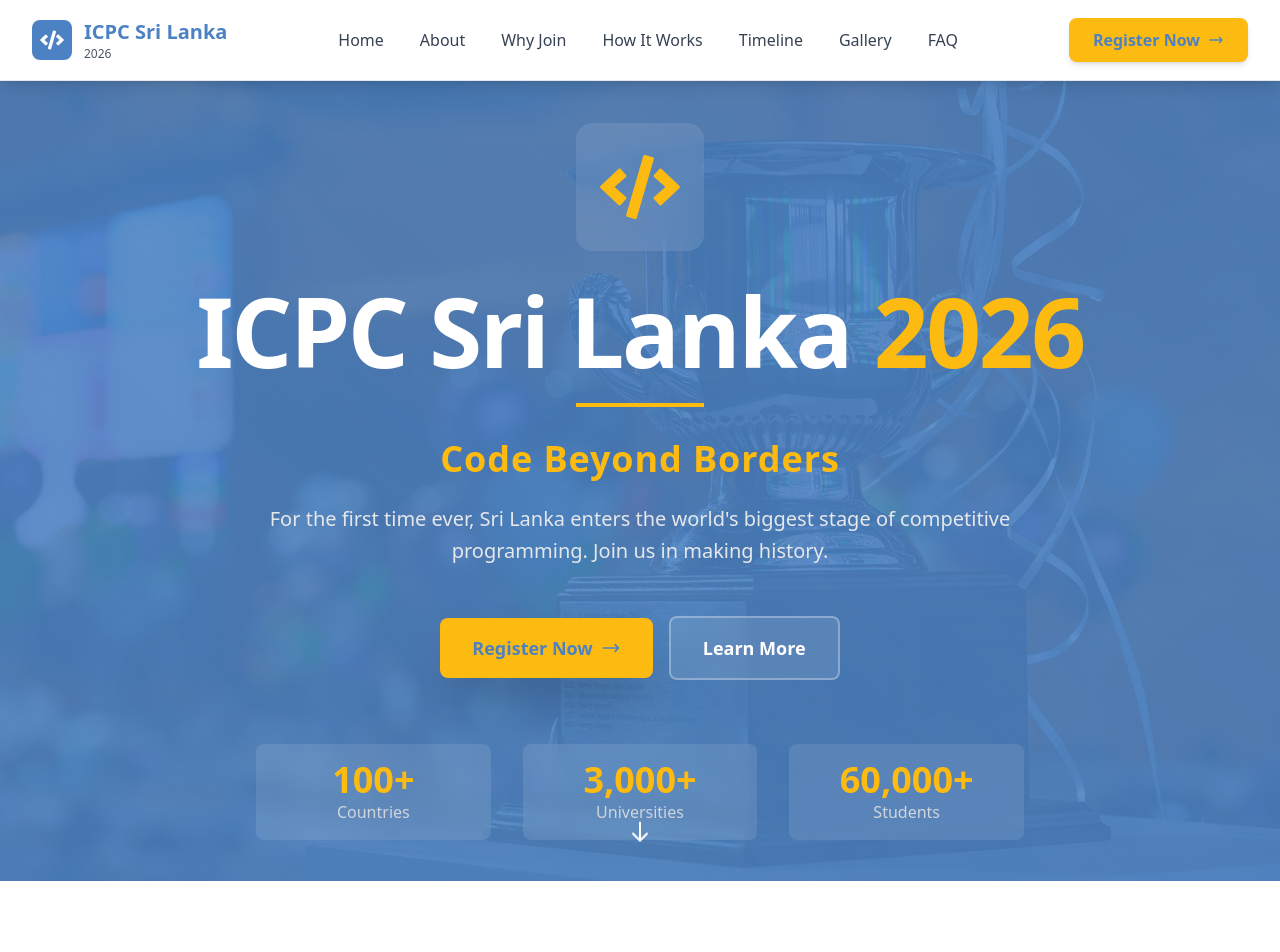
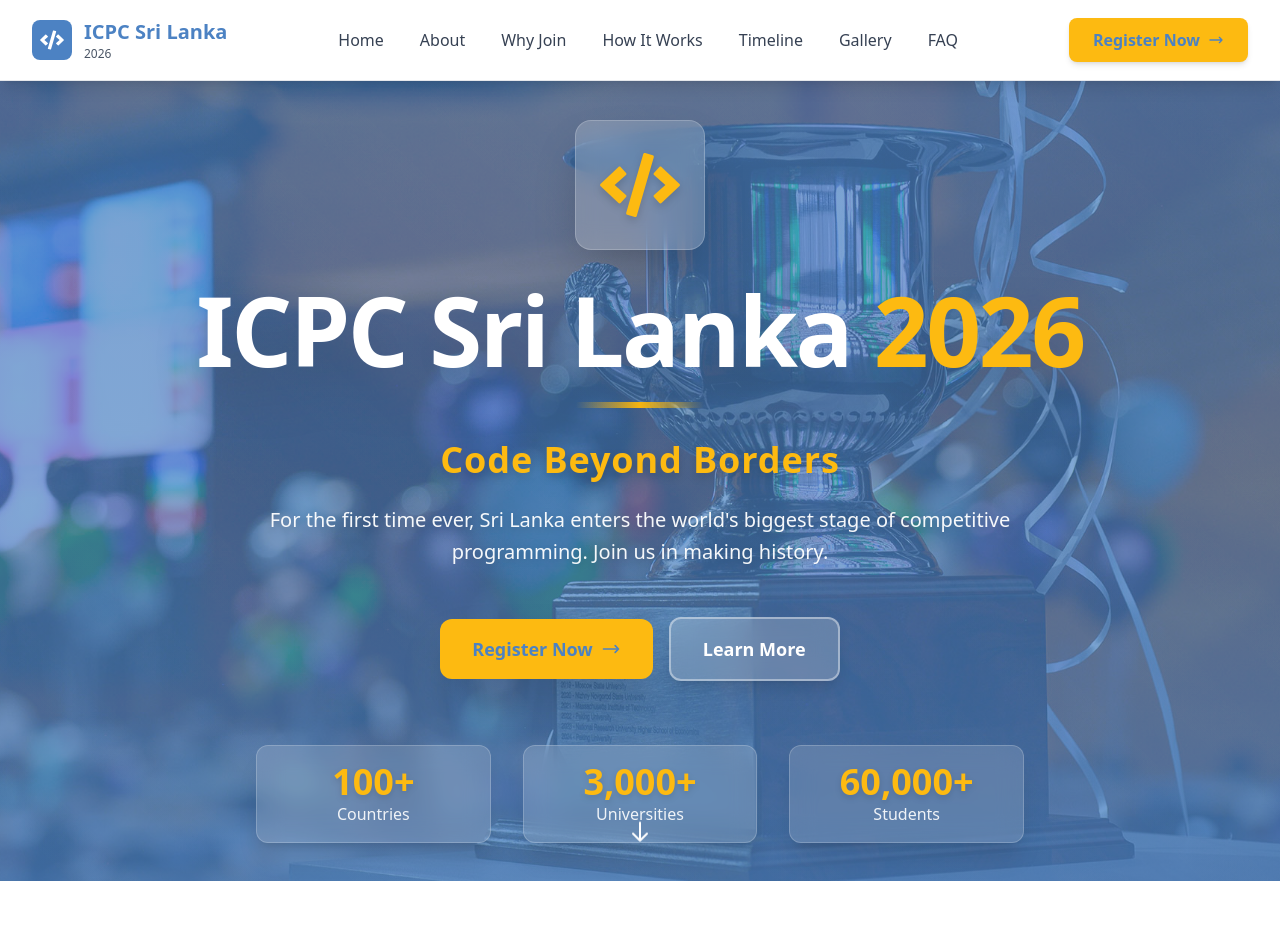
Before and after one commit to hirunaofficial/icpc.ieee.lk, a Next.js app: page / in a window 1280 px wide. Shown: the top 952 px of the page. Built offline with nearby package versions, Linux system fonts and the light colour scheme.

Commit message:
feat: enhance homepage styling with gradient overlays and improved animations

```diff
--- a/src/app/page.js
+++ b/src/app/page.js
@@ -41,16 +41,17 @@ export default function Home() {
                 src={`/gallery/${image}`}
                 alt="ICPC Event"
                 fill
-                className="object-cover"
+                className="object-cover scale-105"
                 priority={index === 0}
+                quality={95}
               />
             </div>
           ))}
-          {/* Solid Color Overlay */}
-          <div className="absolute inset-0 bg-[#4C82C3]/90"></div>
-          {/* Pattern Overlay */}
-          <div className="absolute inset-0 opacity-10" style={{
-            backgroundImage: 'repeating-linear-gradient(45deg, transparent, transparent 50px, rgba(255,255,255,.05) 50px, rgba(255,255,255,.05) 100px)',
+          {/* Gradient Overlay - Lighter for clearer images */}
+          <div className="absolute inset-0 bg-gradient-to-b from-[#4C82C3]/75 via-[#4C82C3]/70 to-[#4C82C3]/80"></div>
+          {/* Subtle Pattern Overlay */}
+          <div className="absolute inset-0 opacity-5" style={{
+            backgroundImage: 'repeating-linear-gradient(45deg, transparent, transparent 50px, rgba(255,255,255,.08) 50px, rgba(255,255,255,.08) 100px)',
           }}></div>
         </div>
 
@@ -59,28 +60,28 @@ export default function Home() {
           <div className="max-w-7xl mx-auto px-4 sm:px-6 lg:px-8 w-full">
             <div className="text-center">
               {/* ICPC Logo Placeholder */}
-              <div className="mb-8 flex justify-center">
-                <div className="bg-white/10 backdrop-blur-sm rounded-2xl p-6 inline-block">
-                  <FaCode className="w-20 h-20 text-[#FDBA11]" />
+              <div className="mb-8 flex justify-center animate-fade-in-down">
+                <div className="bg-white/20 backdrop-blur-md rounded-2xl p-6 inline-block shadow-2xl border border-white/20">
+                  <FaCode className="w-20 h-20 text-[#FDBA11] drop-shadow-lg" />
                 </div>
               </div>
 
-              <h1 className="text-5xl md:text-7xl lg:text-8xl font-bold mb-6 text-white tracking-tight">
+              <h1 className="text-5xl md:text-7xl lg:text-8xl font-bold mb-6 text-white tracking-tight animate-fade-in drop-shadow-2xl">
                 ICPC Sri Lanka <span className="text-[#FDBA11]">2026</span>
               </h1>
-              <div className="h-1 w-32 bg-[#FDBA11] mx-auto mb-8"></div>
-              <p className="text-2xl md:text-4xl mb-6 text-[#FDBA11] font-semibold tracking-wide">
+              <div className="h-1.5 w-32 bg-gradient-to-r from-transparent via-[#FDBA11] to-transparent mx-auto mb-8 animate-pulse-slow"></div>
+              <p className="text-2xl md:text-4xl mb-6 text-[#FDBA11] font-bold tracking-wide animate-fade-in-up drop-shadow-lg">
                 Code Beyond Borders
               </p>
-              <p className="text-lg md:text-xl mb-12 max-w-3xl mx-auto leading-relaxed text-gray-200">
+              <p className="text-lg md:text-xl mb-12 max-w-3xl mx-auto leading-relaxed text-white/95 drop-shadow-md animate-fade-in-up font-medium">
                 For the first time ever, Sri Lanka enters the world&apos;s biggest stage of competitive programming.
                 Join us in making history.
               </p>
 
-              <div className="flex flex-col sm:flex-row gap-4 justify-center items-center">
+              <div className="flex flex-col sm:flex-row gap-4 justify-center items-center animate-fade-in-up">
                 <Link
                   href="/registration"
-                  className="group relative inline-flex items-center gap-2 bg-[#FDBA11] text-[#4C82C3] px-8 py-4 rounded-lg text-lg font-bold hover:bg-[#FDBA11]/90 transition-all duration-300 shadow-2xl hover:shadow-[#FDBA11]/50 transform hover:scale-105"
+                  className="group relative inline-flex items-center gap-2 bg-[#FDBA11] text-[#4C82C3] px-8 py-4 rounded-xl text-lg font-bold hover:bg-[#FDBA11]/90 transition-all duration-300 shadow-2xl hover:shadow-[#FDBA11]/60 transform hover:scale-[1.02]"
                 >
                   <span>Register Now</span>
                   <svg className="w-5 h-5 group-hover:translate-x-1 transition-transform" fill="none" stroke="currentColor" viewBox="0 0 24 24">
@@ -89,25 +90,25 @@ export default function Home() {
                 </Link>
                 <Link
                   href="/about"
-                  className="inline-flex items-center gap-2 bg-white/10 backdrop-blur-sm text-white px-8 py-4 rounded-lg text-lg font-semibold hover:bg-white/20 transition-all duration-300 border-2 border-white/30"
+                  className="inline-flex items-center gap-2 bg-white/20 backdrop-blur-md text-white px-8 py-4 rounded-xl text-lg font-semibold hover:bg-white/30 transition-all duration-300 border-2 border-white/40 hover:border-white/60 shadow-lg"
                 >
                   Learn More
                 </Link>
               </div>
 
               {/* Quick Stats */}
-              <div className="mt-16 grid grid-cols-3 gap-4 md:gap-8 max-w-3xl mx-auto">
-                <div className="bg-white/10 backdrop-blur-sm rounded-lg p-4">
-                  <div className="text-2xl md:text-4xl font-bold text-[#FDBA11]">100+</div>
-                  <div className="text-sm md:text-base text-gray-300">Countries</div>
+              <div className="mt-16 grid grid-cols-3 gap-4 md:gap-8 max-w-3xl mx-auto animate-fade-in-up">
+                <div className="bg-white/15 backdrop-blur-md rounded-xl p-4 border border-white/20 shadow-xl hover:bg-white/20 transition-all duration-300 transform hover:scale-[1.02]">
+                  <div className="text-2xl md:text-4xl font-bold text-[#FDBA11] drop-shadow-md">100+</div>
+                  <div className="text-sm md:text-base text-white/90 font-medium">Countries</div>
                 </div>
-                <div className="bg-white/10 backdrop-blur-sm rounded-lg p-4">
-                  <div className="text-2xl md:text-4xl font-bold text-[#FDBA11]">3,000+</div>
-                  <div className="text-sm md:text-base text-gray-300">Universities</div>
+                <div className="bg-white/15 backdrop-blur-md rounded-xl p-4 border border-white/20 shadow-xl hover:bg-white/20 transition-all duration-300 transform hover:scale-[1.02]">
+                  <div className="text-2xl md:text-4xl font-bold text-[#FDBA11] drop-shadow-md">3,000+</div>
+                  <div className="text-sm md:text-base text-white/90 font-medium">Universities</div>
                 </div>
-                <div className="bg-white/10 backdrop-blur-sm rounded-lg p-4">
-                  <div className="text-2xl md:text-4xl font-bold text-[#FDBA11]">60,000+</div>
-                  <div className="text-sm md:text-base text-gray-300">Students</div>
+                <div className="bg-white/15 backdrop-blur-md rounded-xl p-4 border border-white/20 shadow-xl hover:bg-white/20 transition-all duration-300 transform hover:scale-[1.02]">
+                  <div className="text-2xl md:text-4xl font-bold text-[#FDBA11] drop-shadow-md">60,000+</div>
+                  <div className="text-sm md:text-base text-white/90 font-medium">Students</div>
                 </div>
               </div>
             </div>
```
Also changed, not shown: 1 other file (tests, documents, lock files or other folders).
